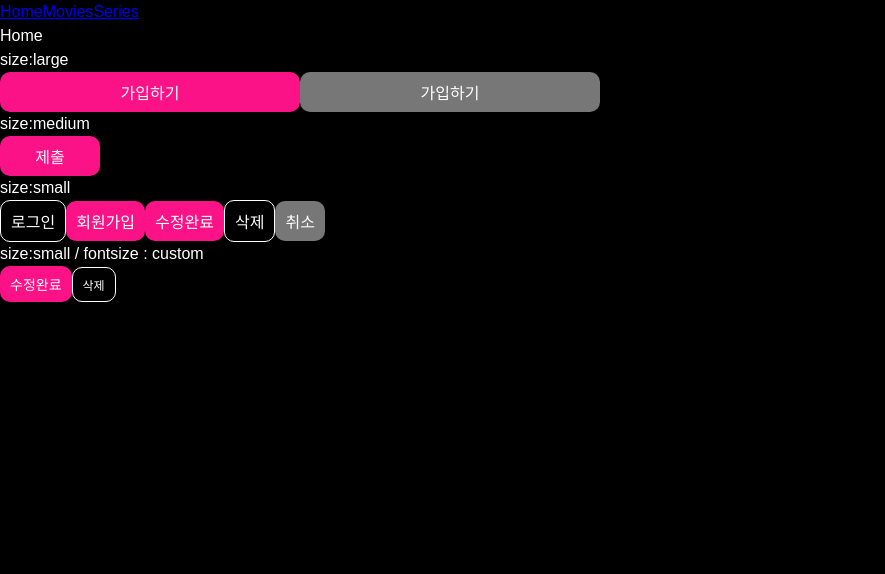
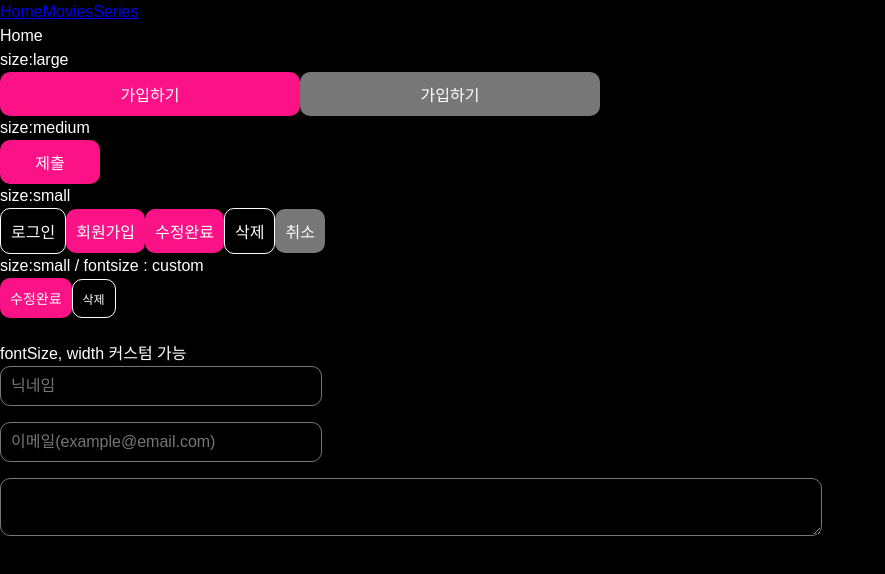
Before and after one commit to Team-HandinHand/Side-project-HandinHand, a React (Vite) app: page / in a window 1280 px wide. Shown: the top 574 px of the page, without its empty margins (0-885 px from the left). Built offline with nearby package versions, Linux system fonts and the light colour scheme; a web font is replaced by a local one.

Commit message:
feat: input 공통 컴포넌트 구현 [#10]

```diff
--- a/src/components/CommonUI/Button.tsx/Button.styled.ts
+++ b/src/components/CommonUI/Button.tsx/Button.styled.ts
@@ -1,14 +1,5 @@
 import styled, { css } from 'styled-components'
-
-type ButtonColor = 'pink' | 'gray' | 'transparent'
-type ButtonSize = 'small' | 'medium' | 'large'
-
-interface ButtonProps {
-  color?: ButtonColor
-  size?: ButtonSize
-  fontSize?: string
-  padding?: string
-}
+import { ButtonProps } from './Button'
 
 export const colorStyles = {
   pink: css`
@@ -57,7 +48,7 @@ export const StyledButton = styled.button<ButtonProps>`
   border-radius: var(--border-radius-medium);
   cursor: pointer;
   transition: background-color 0.3s ease;
-  padding: 8px 10px;
+  padding: 10px 10px;
 
   ${({ color }) => color && colorStyles[color]}
   ${({ size }) => size && sizeStyles[size]}
--- a/src/components/CommonUI/Button.tsx/Button.tsx
+++ b/src/components/CommonUI/Button.tsx/Button.tsx
@@ -4,7 +4,8 @@ import { StyledButton } from './Button.styled'
 type ButtonColor = 'pink' | 'gray' | 'transparent'
 type ButtonSize = 'small' | 'medium' | 'large'
 
-interface ButtonProps extends React.ButtonHTMLAttributes<HTMLButtonElement> {
+export interface ButtonProps
+  extends React.ButtonHTMLAttributes<HTMLButtonElement> {
   color?: ButtonColor
   size?: ButtonSize
   fontSize?: string
--- /dev/null
+++ b/src/components/CommonUI/Input/Input.styled.ts
@@ -0,0 +1,40 @@
+import styled from 'styled-components'
+
+export const InputWrapper = styled.div`
+  display: flex;
+  flex-direction: column;
+  margin-bottom: var(--space-medium);
+`
+
+export const StyledInput = styled.input<{ width?: string; fontSize?: string }>`
+  padding: 10px;
+  font-size: ${({ fontSize }) => fontSize || 'var(--font-medium)'};
+  border: 1px solid var(--color-gray);
+  background-color: transparent;
+  color: var(--color-white);
+  border-radius: var(--border-radius-medium);
+  width: ${({ width }) => width || '300px'};
+  &:focus {
+    outline: none;
+    border-color: var(--color-white);
+  }
+`
+
+export const StyledTextarea = styled.textarea<{
+  width?: string
+  fontSize?: string
+}>`
+  font-family: inherit;
+  padding: 10px;
+  font-size: ${({ fontSize }) => fontSize || 'var(--font-medium)'};
+  border: 1px solid var(--color-gray);
+  background-color: transparent;
+  color: var(--color-white);
+  border-radius: var(--border-radius-medium);
+  resize: vertical;
+  width: ${({ width }) => width || '800px'};
+  &:focus {
+    outline: none;
+    border-color: var(--color-white);
+  }
+`
--- /dev/null
+++ b/src/components/CommonUI/Input/Input.tsx
@@ -0,0 +1,48 @@
+import React from 'react'
+import { InputWrapper, StyledInput, StyledTextarea } from './Input.styled'
+
+interface InputProps {
+  label?: string
+  placeholder?: string
+  type?: 'text' | 'textarea'
+  value: string
+  onChange: (
+    e: React.ChangeEvent<HTMLInputElement | HTMLTextAreaElement>
+  ) => void
+  width?: string
+  fontSize?: string
+}
+
+const InputField = ({
+  placeholder,
+  type = 'text',
+  value,
+  onChange,
+  width,
+  fontSize
+}: InputProps) => {
+  return (
+    <InputWrapper>
+      {type === 'textarea' ? (
+        <StyledTextarea
+          placeholder={placeholder}
+          value={value}
+          onChange={onChange}
+          width={width}
+          fontSize={fontSize}
+        />
+      ) : (
+        <StyledInput
+          type={type}
+          placeholder={placeholder}
+          value={value}
+          onChange={onChange}
+          width={width}
+          fontSize={fontSize}
+        />
+      )}
+    </InputWrapper>
+  )
+}
+
+export default InputField
--- a/src/pages/home/index.tsx
+++ b/src/pages/home/index.tsx
@@ -1,6 +1,11 @@
 import Button from '@/components/CommonUI/Button.tsx/Button'
+import InputField from '@/components/CommonUI/Input/Input'
+import { useState } from 'react'
 
 export default function Home() {
+  const [comment, setComment] = useState('')
+  const [username, setUsername] = useState('')
+
   return (
     <div>
       <h1>Home</h1>
@@ -67,6 +72,24 @@ export default function Home() {
         fontSize="12px">
         삭제
       </Button>
+      <br />
+      <br />
+      fontSize, width 커스텀 가능
+      <InputField
+        placeholder="닉네임"
+        value={username}
+        onChange={e => setUsername(e.target.value)}
+      />
+      <InputField
+        placeholder="이메일(example@email.com)"
+        value={username}
+        onChange={e => setUsername(e.target.value)}
+      />
+      <InputField
+        type="textarea"
+        value={comment}
+        onChange={e => setComment(e.target.value)}
+      />
     </div>
   )
 }
```
